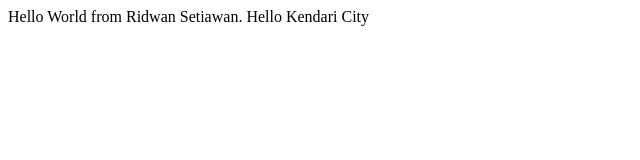
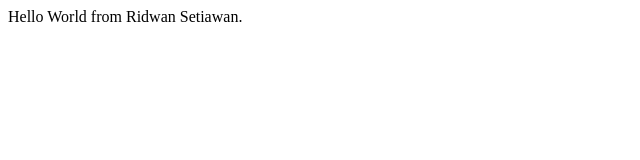
Before and after one commit to rise27/project001, a plain HTML site: page index.html in a window 1280 px wide. Shown: the whole page, without its empty margins (0-640 px from the left). Drawn offline with Linux system fonts and the light colour scheme.

Commit message:
Update index.html

```diff
--- a/index.html
+++ b/index.html
@@ -8,7 +8,7 @@
 </head>
 
 <body>
-    Hello World from Ridwan Setiawan. Hello Kendari City
+    Hello World from Ridwan Setiawan.
 </body>
 
 </html>
```
